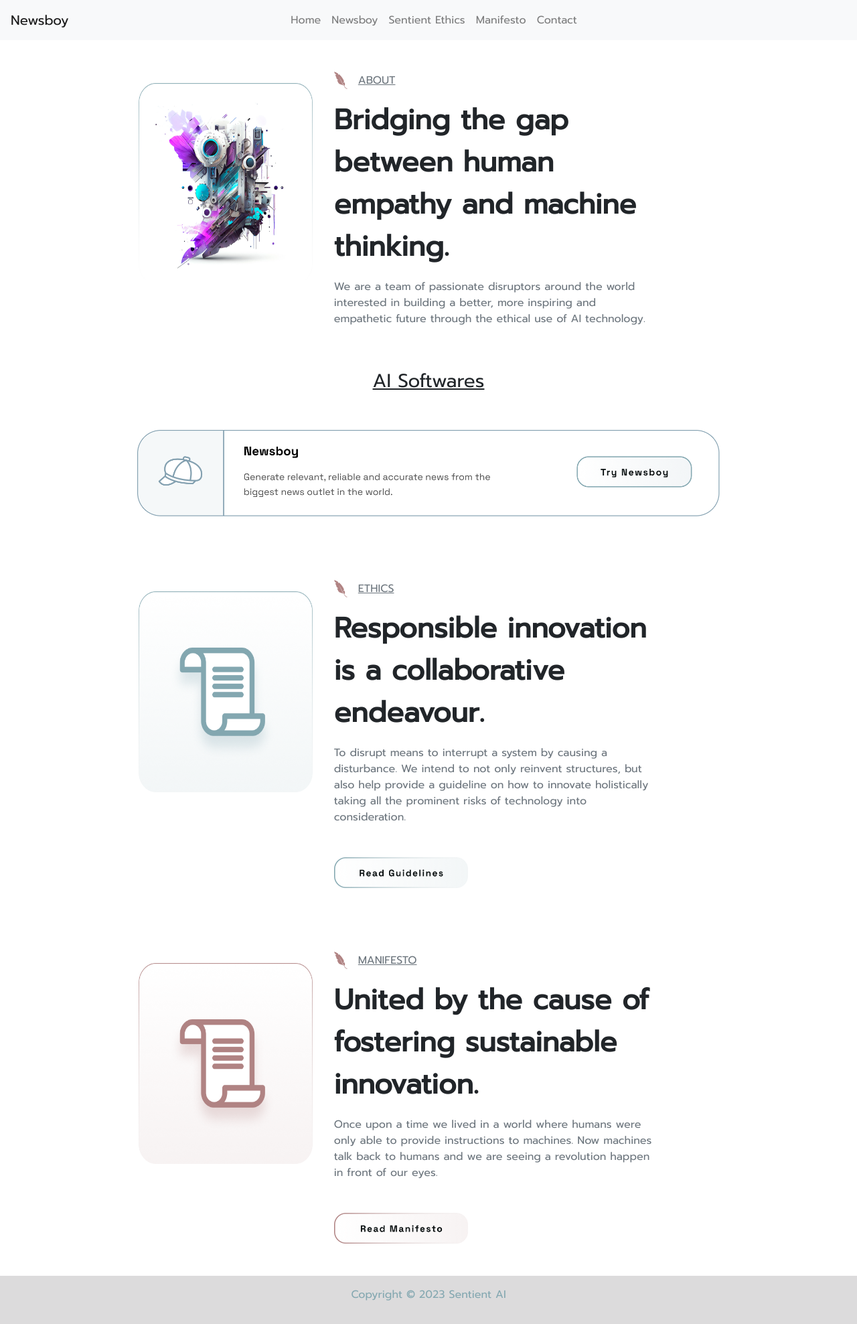
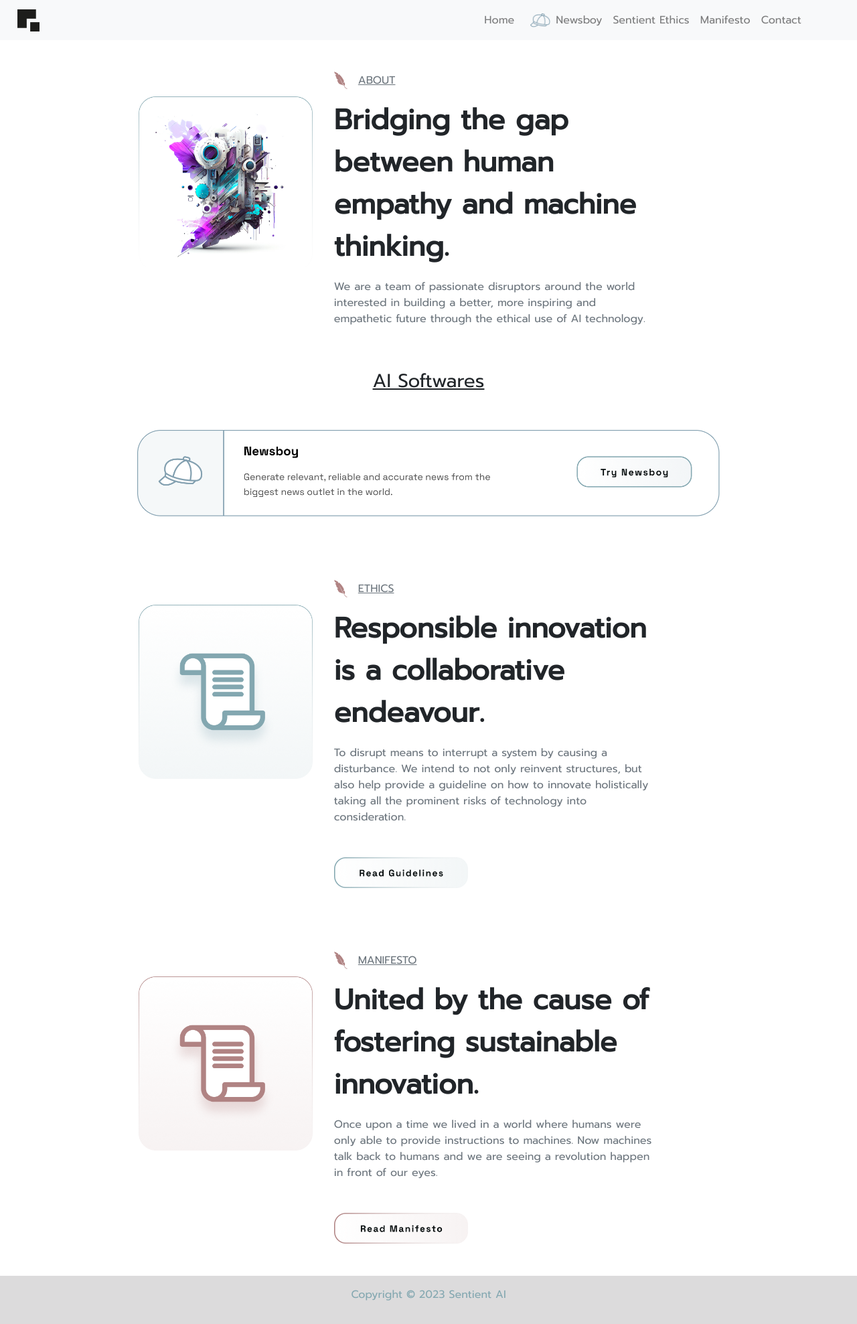
Before and after one commit to VassoD/cohere_hackathon, a Flask app: page / in a window 1280 px wide. Shown: the whole page at 67% size. Run offline with Flask 2, Linux system fonts and the light colour scheme; some libraries are stand-ins or nearby versions.

Commit message:
update front and require alert

```diff
--- a/requirements.txt
+++ b/requirements.txt
@@ -1,4 +1,4 @@
 Flask==2.2.2
 praw==7.6.1
 cohere==3.2.3
-gunicorn==19.0.0
+gunicorn>=19.5.0
--- a/static/main.js
+++ b/static/main.js
@@ -66,11 +66,8 @@
 // });
 
 
-const links = document.querySelectorAll('.nav-item');
-const currentPath = window.location.pathname;
-
-links.forEach(link => {
-  if (link.getAttribute('href') === currentPath) {
-    link.classList.add('active');
-  }
+$(document).ready(function(){
+  $(".navbar-toggler").click(function(){
+    $(".navbar-collapse").slideToggle();
+  });
 });
--- a/static/styles.css
+++ b/static/styles.css
@@ -70,7 +70,6 @@
 
 .container {
     display: flex;
-    justify-content: flex-start;
     /* align-items: center; */
     /* flex-direction: row; */
     margin-bottom: 2em;
@@ -83,8 +82,9 @@
     float: left;
     width: 30%;
     margin: 2em 2em 0 0;
+    max-width: 100%;
+    object-fit: contain;
     height: 300px;
-
 }
 
 .text-content {
@@ -240,3 +240,11 @@
 .calltoaction {
     margin-bottom: 1em;
 }
+
+.logo{
+    margin: 0 0.5em;
+}
+
+#navbarNav{
+    margin-left: 50%;
+}
--- a/templates/base.html
+++ b/templates/base.html
@@ -14,7 +14,9 @@
   <script src="../static/main.js"></script>
   <link rel="stylesheet" href="https://cdn.jsdelivr.net/npm/simplebar@latest/dist/simplebar.css" />
   <script src="https://cdn.jsdelivr.net/npm/simplebar@latest/dist/simplebar.min.js"></script>
-
+  <script src="https://stackpath.bootstrapcdn.com/bootstrap/4.5.2/js/bootstrap.min.js"
+    integrity="sha384-B4gt1jrGC7Jh4AgTPSdUtOBvfO8shuf57BaghqFfPlYxofvL8/KUEfYiJOMMV+rV" crossorigin="anonymous">
+  </script>
   <link rel="stylesheet" href="../static/styles.css">
   <link rel="stylesheet" href="https://cdnjs.cloudflare.com/ajax/libs/font-awesome/5.15.1/css/all.min.css"
     integrity="sha512-+4zCK9k+qNFUR5X+cKL9EIR+ZOhtIloNl9GIKS57V1MyNsYpYcUrUeQc9vNfzsWfV28IaLL3i96P9sdNyeRssA=="
@@ -23,7 +25,8 @@
 
 <body>
   <nav class="navbar navbar-expand-lg navbar-light bg-light">
-    <a class="navbar-brand" href="{{ url_for('home') }}">Newsboy</a>
+    <a class="navbar-brand" href="{{ url_for('home') }}"><img class="logo" src="../static/images/logo.png"
+        alt="logo"></a>
     <button class="navbar-toggler" type="button" data-toggle="collapse" data-target="#navbarNav"
       aria-controls="navbarNav" aria-expanded="false" aria-label="Toggle navigation">
       <span class="navbar-toggler-icon"></span>
@@ -34,7 +37,8 @@
           <a class="nav-link" href="{{ url_for('home') }}">Home</a>
         </li>
         <li class="nav-item">
-          <a class="nav-link" href="{{ url_for('newsboy') }}">Newsboy</a>
+          <a class="nav-link" href="{{ url_for('newsboy') }}"><img class="logo" src="../static/images/nblogo.png"
+              alt="logo" width="30px">Newsboy</a>
         </li>
         <li class="nav-item">
           <a class="nav-link" href="{{ url_for('ethics') }}">Sentient Ethics</a>
```
Also changed, not shown: templates/home.html (+6 -4 lines), static/images/logo.png (added), static/images/nblogo.png (added).
